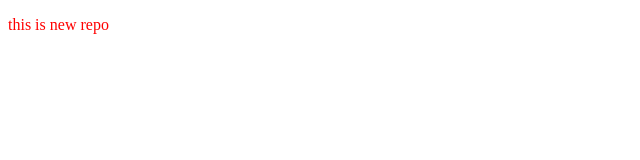
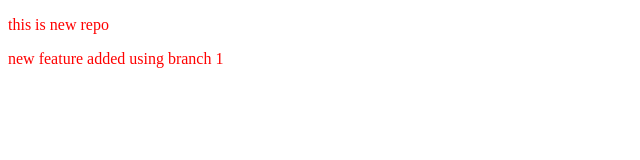
Before and after one commit to Sneha-3110/localrepo, a plain HTML site: page index.html in a window 1280 px wide. Shown: the whole page, without its empty margins (0-640 px from the left). Drawn offline with Linux system fonts and the light colour scheme.

Commit message:
change using b1

```diff
--- a/index.html
+++ b/index.html
@@ -8,5 +8,6 @@
 </head>
 <body>
     <p>this is new repo</p>
+    <p>new feature added using branch 1</p>
 </body>
 </html>
```
